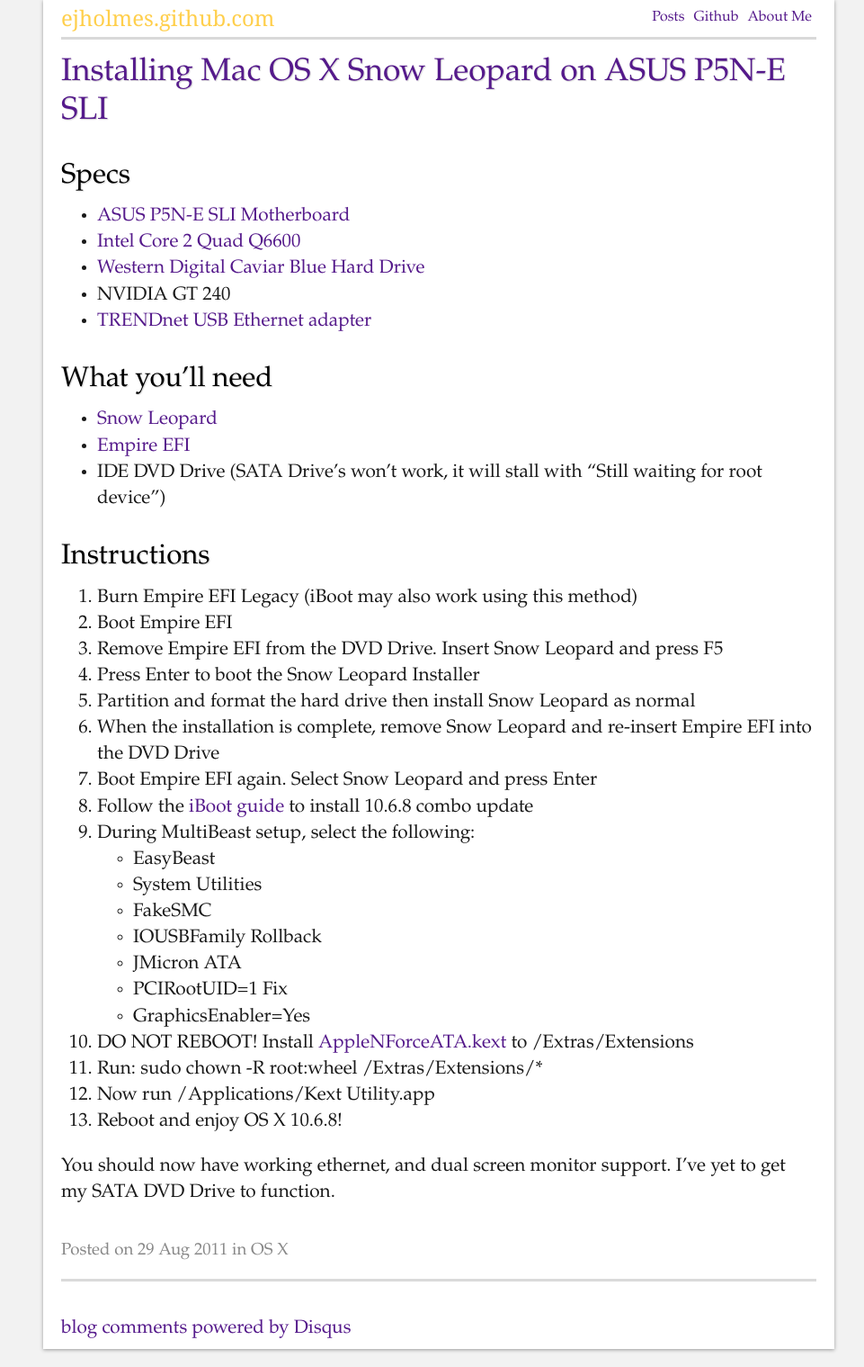
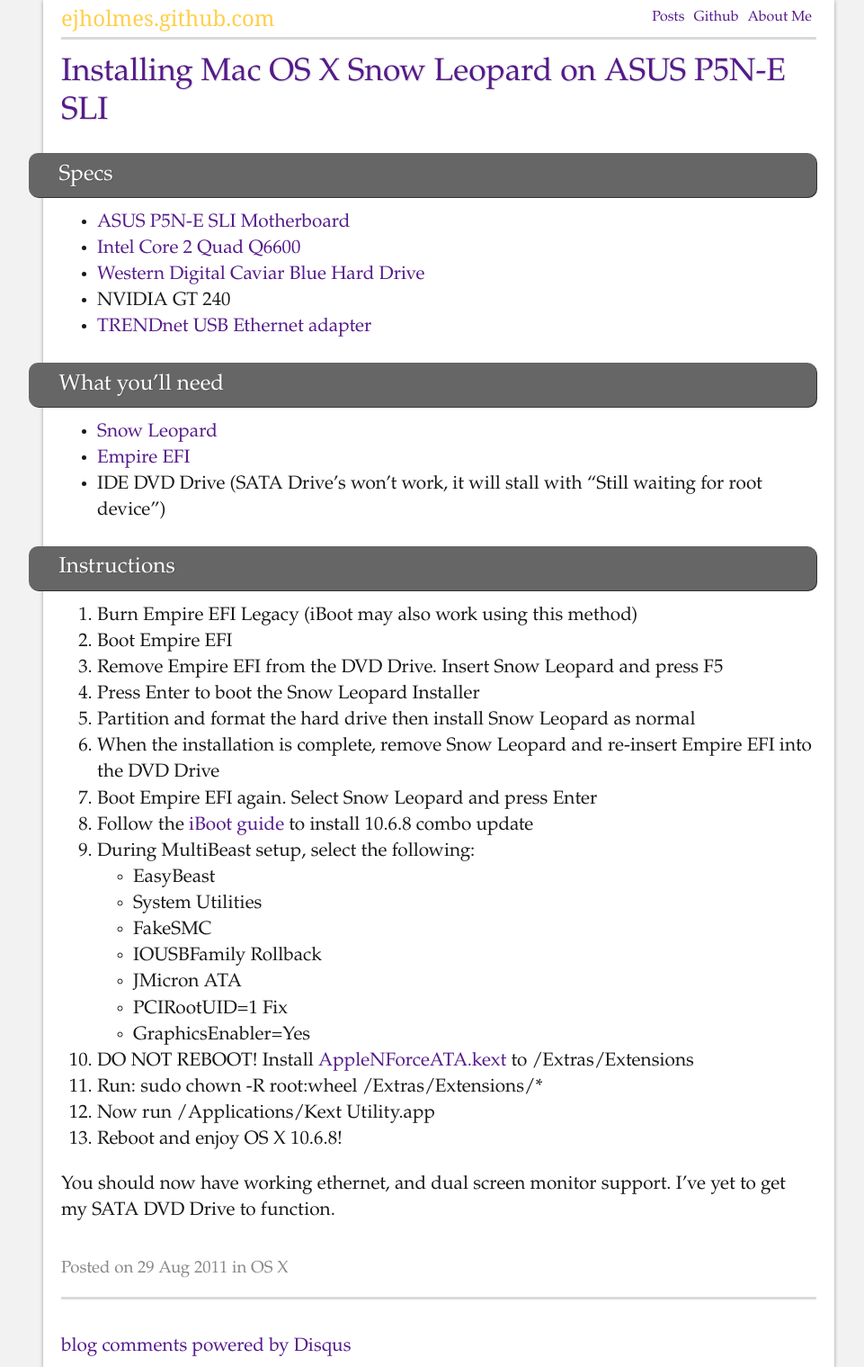
Before and after one commit to ejholmes/ejholmes.github.io, a Jekyll site: the page built from _posts/2011-08-29-installing-macosx-snow-leopard-on-asus-p5ne-sli.markdown, in a window 1280 px wide. Shown: the whole page at 90% size, without its empty margins (152-1113 px from the left). Built offline with Jekyll 4.4.1, drawn with Linux system fonts in a browser that asks for light colours; nearby versions of some CDN libraries; some web fonts are replaced; Markdown is read by kramdown in place of the engine named in the settings; comment, search, counter and statistics services are not loaded.

Commit message:
Kinda like it but kind don't

```diff
--- a/_posts/2011-08-29-installing-macosx-snow-leopard-on-asus-p5ne-sli.markdown
+++ b/_posts/2011-08-29-installing-macosx-snow-leopard-on-asus-p5ne-sli.markdown
@@ -4,22 +4,19 @@
 tags: [OS X]
 ---
 
-Specs
------
+### Specs
 * [ASUS P5N-E SLI Motherboard](http://www.newegg.com/Product/Product.aspx?Item=N82E16813131142)
 * [Intel Core 2 Quad Q6600](http://www.newegg.com/Product/Product.aspx?Item=N82E16819115017)
 * [Western Digital Caviar Blue Hard Drive](http://www.newegg.com/Product/Product.aspx?Item=N82E16822136770)
 * NVIDIA GT 240
 * [TRENDnet USB Ethernet adapter](http://www.amazon.com/gp/product/B00007IFED)
 
-What you'll need
-----------------
+### What you'll need
 * [Snow Leopard](http://store.apple.com/us/product/MC573Z/A)
 * [Empire EFI](http://www.mediafire.com/?thd5nmo2oyn)
 * IDE DVD Drive (SATA Drive's won't work, it will stall with "Still waiting for root device")
 
-Instructions
-------------
+### Instructions
 1. Burn Empire EFI Legacy (iBoot may also work using this method)
 2. Boot Empire EFI
 3. Remove Empire EFI from the DVD Drive. Insert Snow Leopard and press F5
--- a/css/screen.css
+++ b/css/screen.css
@@ -140,7 +140,17 @@
     margin: 0;
     font-size: 1.7em; }
   div#content article h2, div#content article h3, div#content article h4, div#content article h5 {
-    margin: 1em 0 -0.3em 0; }
+    margin: 1em 0 -0.3em -1.5em;
+    color: #fff;
+    padding: 0.4em 0.8em;
+    padding-left: 1.4em;
+    background-color: #666;
+    -moz-border-radius: 10px;
+    -webkit-border-radius: 10px;
+    border-radius: 10px;
+    -webkit-box-shadow: 1px 1px 0px #333333;
+    -moz-box-shadow: 1px 1px 0px #333333;
+    box-shadow: 1px 1px 0px #333333; }
   div#content article .meta {
     margin-top: 2em;
     font-size: 0.9em;
```
Also changed, not shown: _posts/2010-03-28-the-arduino-focuser.textile (+3 -3 lines), _sass/screen.scss (+7 -1 lines).
